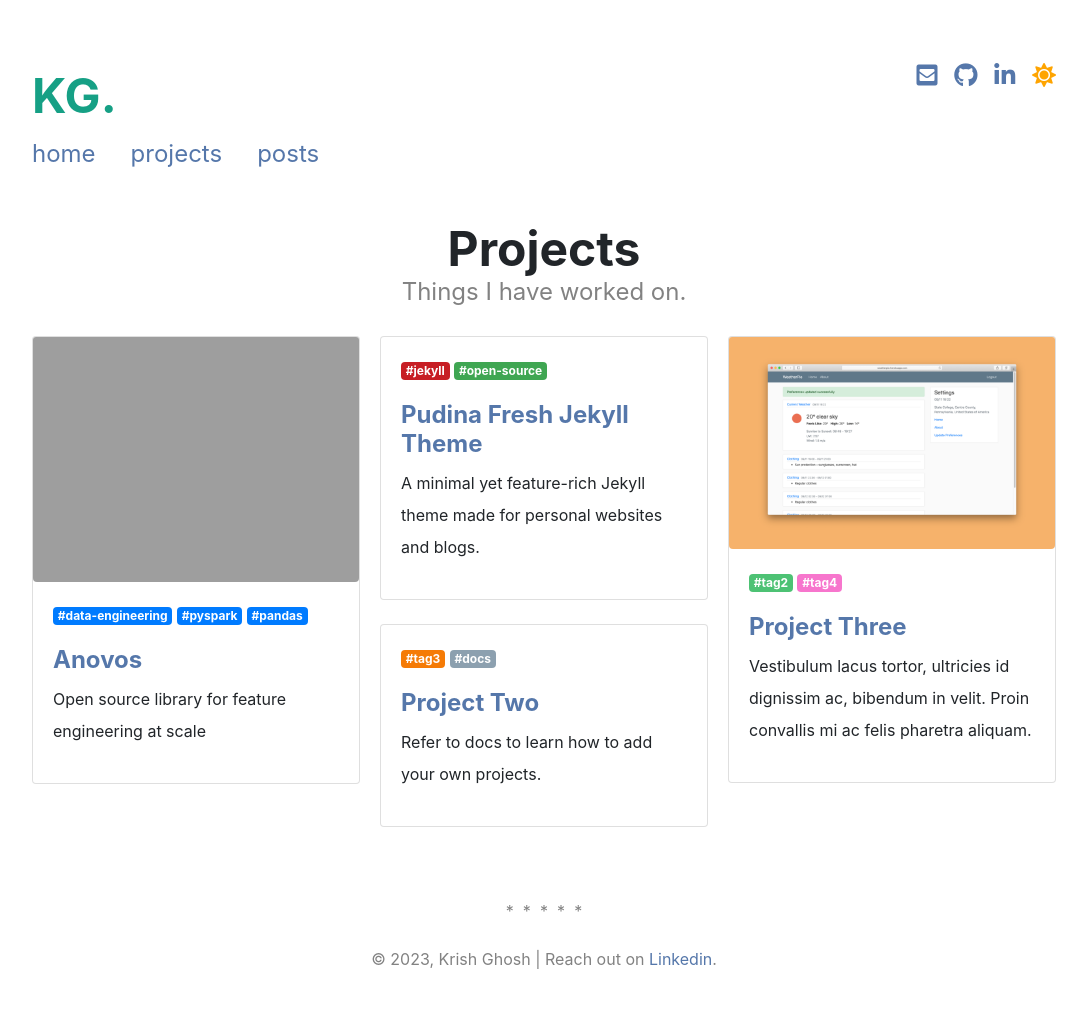
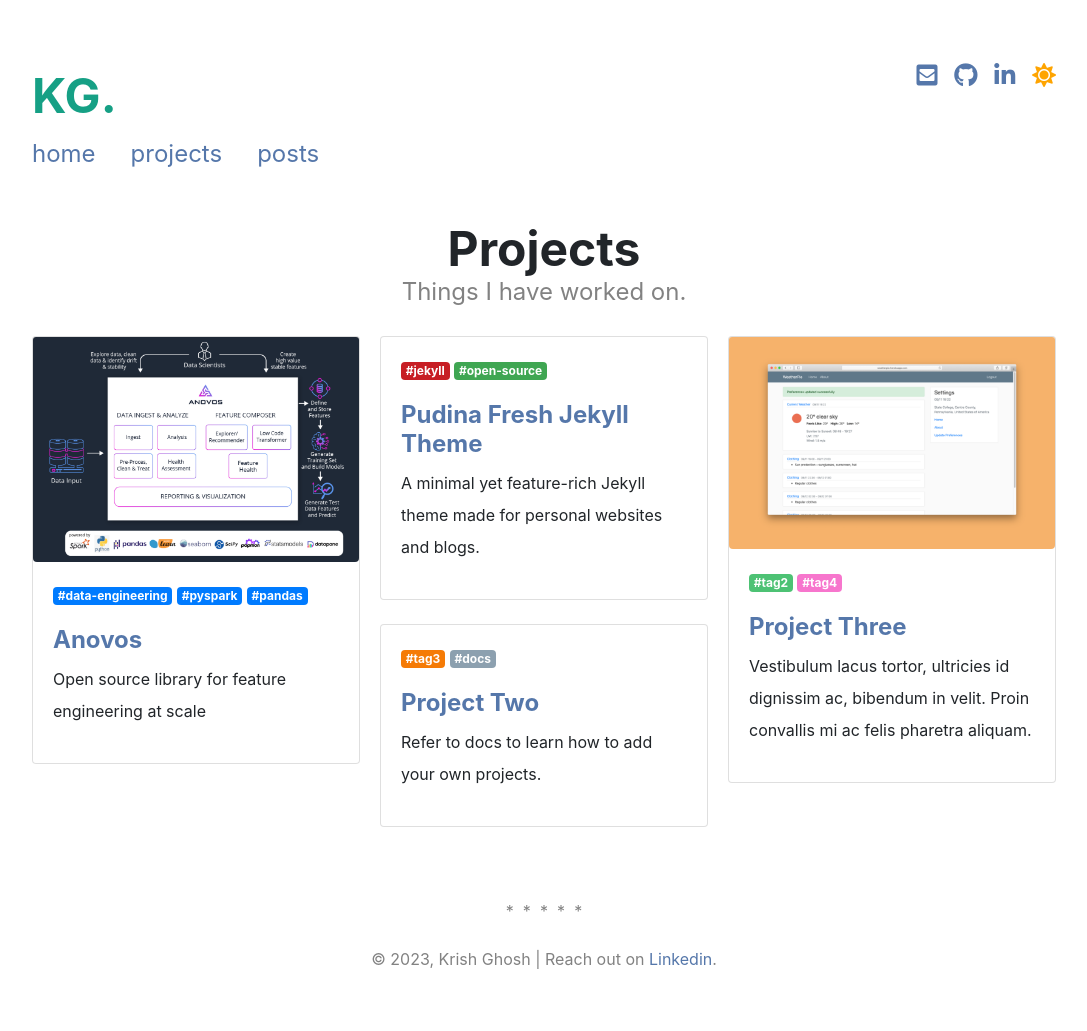
Before and after one commit to krishparadox/krishparadox.github.io, a Jekyll site: the page built from pages/projects.html, in a window 1280 px wide. Shown: the whole page, without its empty margins (96-1183 px from the left). Built offline with Jekyll 4.4.1, drawn with Linux system fonts in a browser that asks for light colours; nearby versions of some CDN libraries; a style sheet for code colours, icons or effects is not loaded.

Commit message:
Update projects.yml

```diff
--- a/_data/projects.yml
+++ b/_data/projects.yml
@@ -1,6 +1,6 @@
 - name: Anovos # Project name, also used as heading
   id: p_anovos # Project id, must be unique amongst the projects
-  img_src: /assets/img/a_anovos.png # Optional image
+  img_src: /assets/img/p_anovos.png # Optional image
   description_less: Open source library for feature engineering at scale # Description shown at all times, text only
   description_more: > # Description shown only when the project card is expanded, HTML only
     <p>Anovos is an open source library written in pyspark and pandas. It helps feature engineer petabyte scale data at ease on various distributed system platforms like AWS EMR, K8s, Databricks etc. I wrote Anovos-CE, a proprietary edition for fast prototyping by clients based on the original Anovos. Did A/B testing of multiple multiprocessing frameworks like Dask, Ray, Modin, Vaex etc. </p>
```
